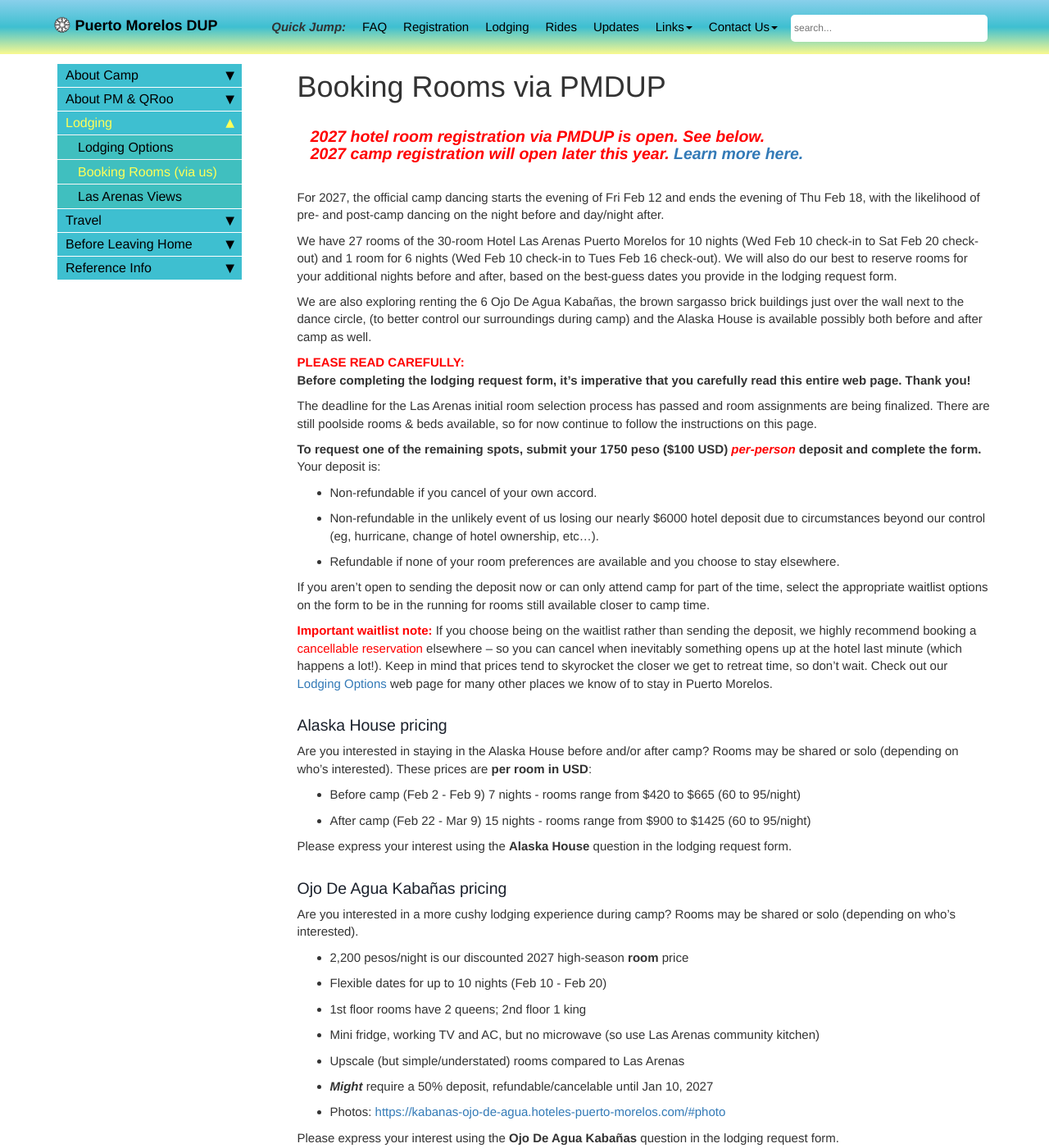
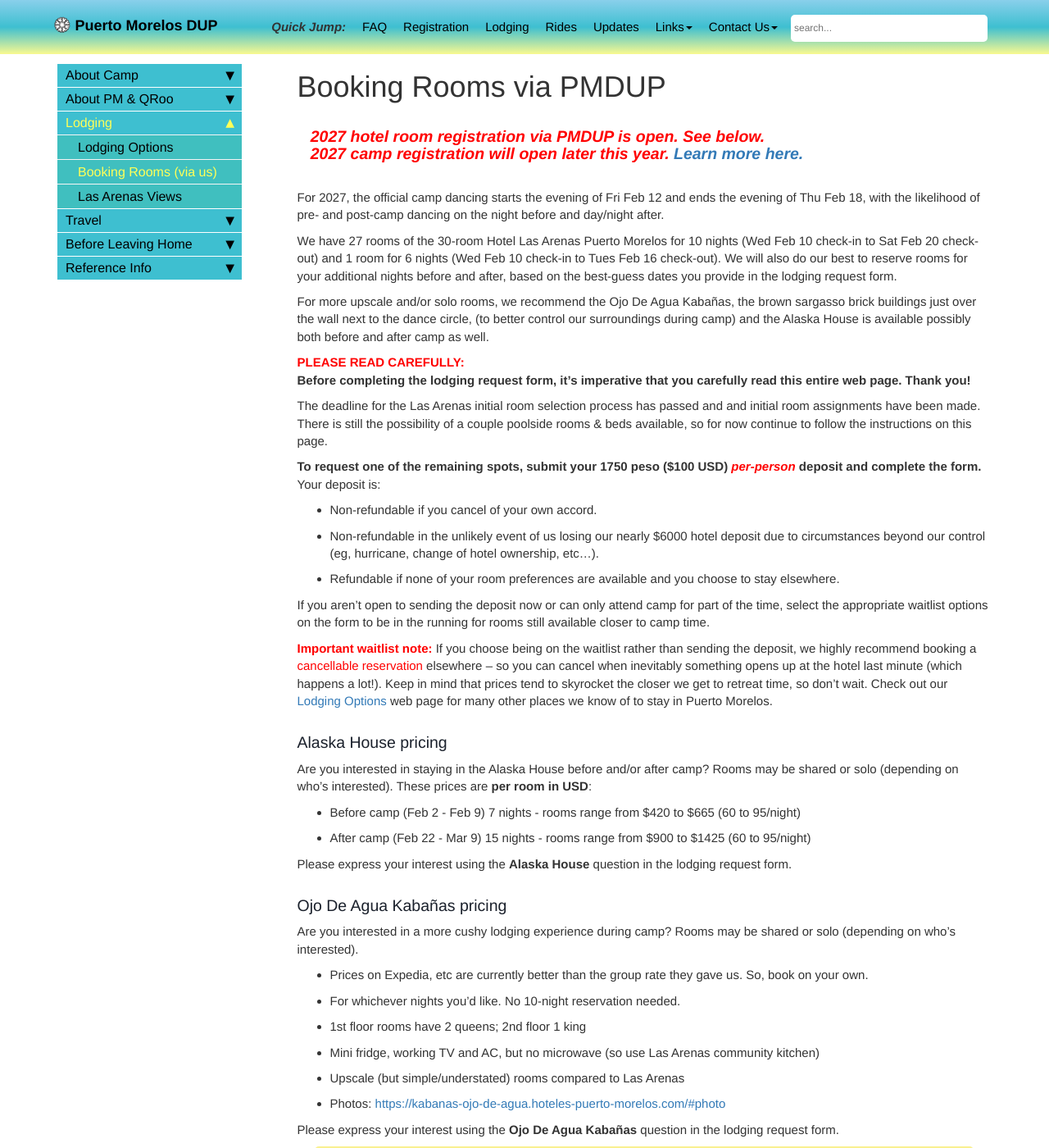
Before and after one commit to davewalker60/pmdup, a Jekyll site: the page built from pages/booking-rooms.md, in a window 1280 px wide and 1400 px high. Shown: the whole window at 82% size. Built offline with Jekyll 4.4.1, drawn with Linux system fonts in a browser that asks for light colours; comment, search, counter and statistics services are not loaded; some of the changed text lies outside the part shown.

Commit message:
june 22 rooms update

```diff
--- a/pages/booking-rooms.md
+++ b/pages/booking-rooms.md
@@ -13,12 +13,12 @@ search: include
 
 We have 27 rooms of the 30-room Hotel Las Arenas Puerto Morelos for 10 nights (Wed Feb 10 check-in to Sat Feb 20 check-out) and 1 room for 6 nights (Wed Feb 10 check-in to Tues Feb 16 check-out). We will also do our best to reserve rooms for your additional nights before and after, based on the best-guess dates you provide in the lodging request form.
 
-We are also exploring renting the 6 Ojo De Agua Kabañas, the brown sargasso brick buildings just over the wall next to the dance circle, (to better control our surroundings during camp) and the Alaska House is available possibly both before and after camp as well.
+For more upscale and/or solo rooms, we recommend the Ojo De Agua Kabañas, the brown sargasso brick buildings just over the wall next to the dance circle, (to better control our surroundings during camp) and the Alaska House is available possibly both before and after camp as well.
 
 <span style="color:red">**PLEASE READ CAREFULLY:**</span><br>**Before completing the lodging request form, it's imperative that you carefully read this entire web page. Thank you!** <!-- To participate in the initial room selection process, you'll be required in the form to agree to the information detailed here.-->
 
 
-The deadline for the Las Arenas initial room selection process has passed and room assignments are being finalized. There are still poolside rooms & beds available, so for now continue to follow the instructions on this page.<!-- To join the waitlist, complete and submit the [Hotel Las Arenas Lodging](https://docs.google.com/forms/d/e/1FAIpQLSct3SrTHl76pMYcZ5z9-eWdLCjCXzf4igqfVk689qA42YuyWA/viewform){:target="_blank"} form, but hold off on sending your non-refundable $100 USD (or 1750 MXN) deposit until you hear from us. (We'll let you know whether you have a room or are on the waitlist as soon as we know. Thanks for your patience!)**
+The deadline for the Las Arenas initial room selection process has passed and and initial room assignments have been made. There is still the possibility of a couple poolside rooms & beds available, so for now continue to follow the instructions on this page.<!-- To join the waitlist, complete and submit the [Hotel Las Arenas Lodging](https://docs.google.com/forms/d/e/1FAIpQLSct3SrTHl76pMYcZ5z9-eWdLCjCXzf4igqfVk689qA42YuyWA/viewform){:target="_blank"} form, but hold off on sending your non-refundable $100 USD (or 1750 MXN) deposit until you hear from us. (We'll let you know whether you have a room or are on the waitlist as soon as we know. Thanks for your patience!)**
 -->
 <!--**To participate in the initial room selection process, submit your 1750 peso ($100 USD) <span style="color:red">*per-person*</span> deposit by the Monday April 27, 2026 deadline.** Your deposit is:-->
 
@@ -40,12 +40,11 @@ Please express your interest using the **Alaska House** question in the lodging
 
 ### Ojo De Agua Kabañas pricing
 Are you interested in a more cushy lodging experience during camp? Rooms may be shared or solo (depending on who's interested).
-* 2,200 pesos/night is our discounted 2027 high-season **room** price
-* Flexible dates for up to 10 nights (Feb 10 - Feb 20)
+* Prices on Expedia, etc are currently better than the group rate they gave us. So, book on your own.
+* For whichever nights you'd like. No 10-night reservation needed.
 * 1st floor rooms have 2 queens; 2nd floor 1 king
 * Mini fridge, working TV and AC, but no microwave (so use Las Arenas community kitchen)
 * Upscale (but simple/understated) rooms compared to Las Arenas
-* ***Might*** require a 50% deposit, refundable/cancelable until Jan 10, 2027
 * Photos: [https://kabanas-ojo-de-agua.hoteles-puerto-morelos.com/#photo](https://kabanas-ojo-de-agua.hoteles-puerto-morelos.com/#photo){:target="_blank"}
 
 Please express your interest using the **Ojo De Agua Kabañas** question in the lodging request form.
@@ -54,7 +53,7 @@ Please express your interest using the **Ojo De Agua Kabañas** question in the
 
 ### Hotel Las Arenas pricing
 
-The best news ever is the obnoxiously-loud, late-night music bar (Loudo's/LIVE) across the street did not renew their lease! Dave met with the new tenant, Doña Triny! She's moving her traditional Mexican restaurante there with no intention of having music past dinnertime. Thus, rooms toward the north end of the property should be the quietest again. Alhumdulillah!
+The best news ever is the obnoxiously-loud, late-night music bar (Loudo's/LIVE) across the street did not renew their lease! Dave met with the new tenant, Doña Triny! She's moved her traditional Mexican restaurante there with no intention of having music past dinnertime. Thus, rooms toward the north end of the property should be the quietest again. Alhumdulillah!
 
 <!-- Keep next heading and image on one to lessen vertical spacing -->
 &nbsp;&nbsp;&nbsp;**Hotel Las Arenas Building Layout**
@@ -114,9 +113,9 @@ To request lodging:<!--participate in the initial room selection process:-->
 * Agree (in form) to register for camp within a week of registration opening later this year
 * Send your 1750 peso ($100 USD) deposit.<!-- by the April 27, 2026 deadline.<!-- reserve your room</span> while they last (they are going fast!) and pay separately.join the waitlist.-->
 
-### Initial room selection process
+### Initial room selection process (June 22 update - only 5 beds open)
 
-The initial room selection process deadline has passed. We are currently working on the "Tetris puzzle" and those who got their deposits in on time are being contacted now. Even so, this section is still worth reading...
+The initial room selection process deadline has passed. We are currently refining the "Tetris puzzle" for those who got their deposits in on time. Even so, this section is still worth reading...
 
 Like last year, we will attempt to fit everyone who has their deposit in by the initial selection deadline into the Tetris puzzle of rooms and room preferences. Hopefully, the process will take less time than the month or more of followups it took last year.
 
```
Also changed, not shown: index.md (+1 -1 lines), pages/notyet.md (+1 -1 lines), pages/register.md (+1 -1 lines).
